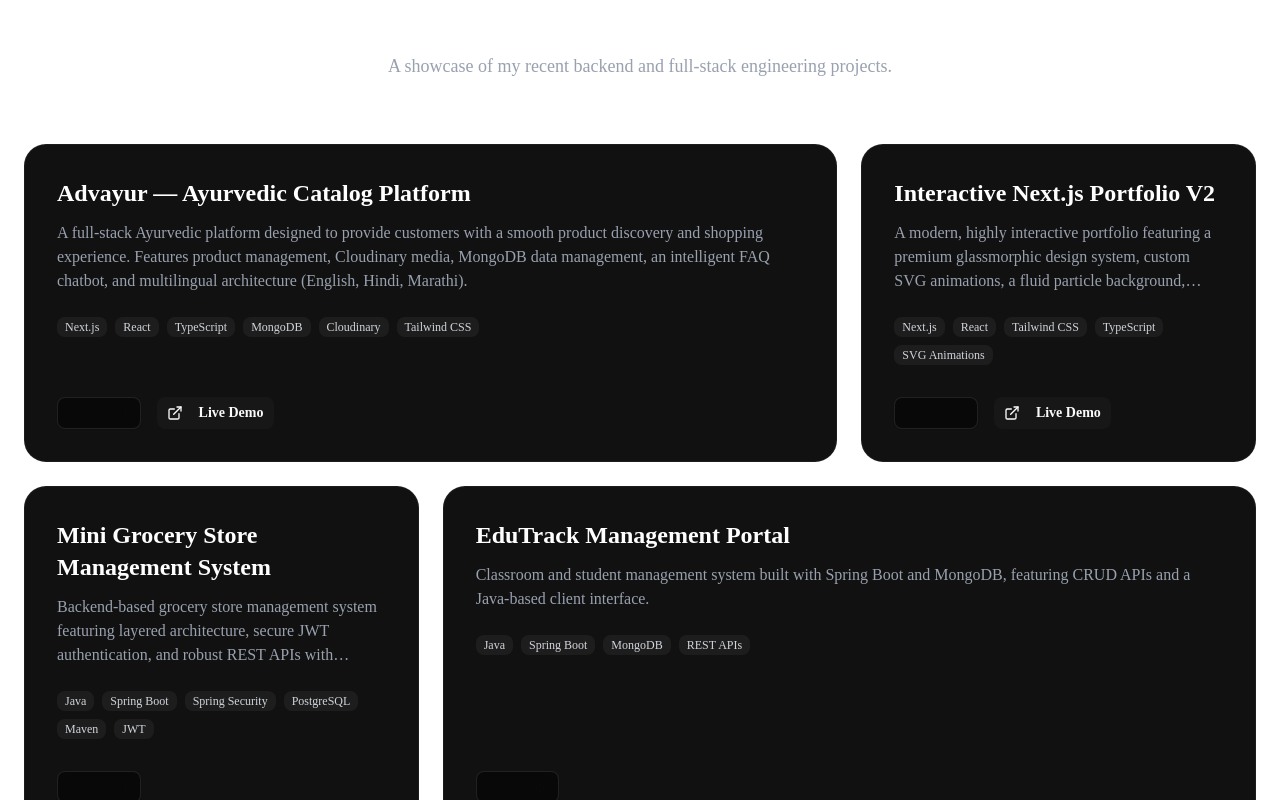
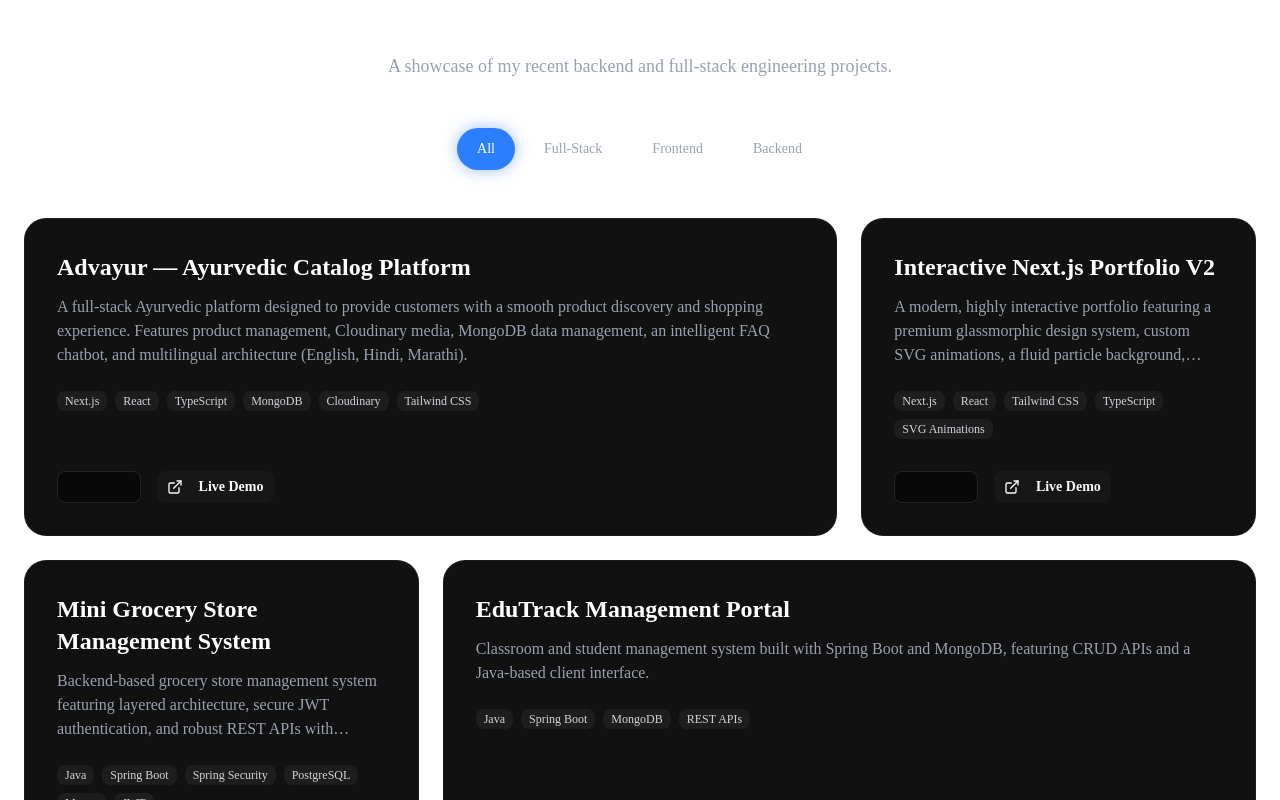
Before and after one commit to nirajkshirsagar007/Niraj_Kshirsagar_Portfolio, a Next.js app: page / in a window 1280 px wide. Shown: the part 2660-3460 px from the top of the page. Built offline with nearby package versions, Linux system fonts and the light colour scheme.

Commit message:
feat: add filterable projects section with data model and interactive UI components

```diff
--- a/src/components/shared/projects-section.tsx
+++ b/src/components/shared/projects-section.tsx
@@ -1,14 +1,30 @@
+"use client";
+
+import { useState, useMemo } from "react";
 import { projectsData } from "@/data/projects";
 import { Badge } from "@/components/ui/badge";
 import { buttonVariants } from "@/components/ui/button";
 import Link from "next/link";
 import { Code, ExternalLink } from "lucide-react";
+import { motion, AnimatePresence } from "framer-motion";
 
 export function ProjectsSection() {
+  const [activeCategory, setActiveCategory] = useState("All");
+
+  const categories = useMemo(() => {
+    const cats = new Set(projectsData.map(p => p.category));
+    return ["All", ...Array.from(cats)];
+  }, []);
+
+  const filteredProjects = useMemo(() => {
+    if (activeCategory === "All") return projectsData;
+    return projectsData.filter(p => p.category === activeCategory);
+  }, [activeCategory]);
+
   return (
     <section id="projects" className="py-24">
       <div className="container mx-auto px-4 md:px-6">
-        <div className="mb-16 text-center">
+        <div className="mb-12 text-center">
           <h2 className="text-4xl md:text-5xl font-extrabold tracking-tight mb-4 text-white">
             Selected Works
           </h2>
@@ -17,9 +33,35 @@ export function ProjectsSection() {
           </p>
         </div>
 
-        <div className="grid grid-cols-1 md:grid-cols-2 lg:grid-cols-3 gap-6 auto-rows-auto">
-          {projectsData.map((project, index) => (
-            <div
+        {/* Category Filter Tabs */}
+        <div className="flex flex-wrap justify-center gap-2 mb-12">
+          {categories.map((category) => (
+            <button
+              key={category}
+              onClick={() => setActiveCategory(category)}
+              className={`px-5 py-2.5 rounded-full text-sm font-medium transition-all duration-300 ${
+                activeCategory === category
+                  ? "bg-blue-500 text-white shadow-[0_0_15px_rgba(59,130,246,0.5)]"
+                  : "bg-white/5 text-gray-400 hover:bg-white/10 hover:text-white border border-white/5"
+              }`}
+            >
+              {category}
+            </button>
+          ))}
+        </div>
+
+        <motion.div
+          layout
+          className="grid grid-cols-1 md:grid-cols-2 lg:grid-cols-3 gap-6 auto-rows-auto"
+        >
+          <AnimatePresence mode="popLayout">
+            {filteredProjects.map((project, index) => (
+              <motion.div
+                layout
+                initial={{ opacity: 0, scale: 0.9 }}
+                animate={{ opacity: 1, scale: 1 }}
+                exit={{ opacity: 0, scale: 0.9, transition: { duration: 0.2 } }}
+                transition={{ duration: 0.3 }}
                 key={project.id}
                 className={`group relative flex flex-col justify-between bg-[#111111] border border-white/5 rounded-3xl overflow-hidden transition-all duration-500 hover:border-blue-500/30 hover:-translate-y-1 hover:shadow-2xl hover:shadow-blue-500/10 p-8 ${
                   index === 0 || index === 3 ? "lg:col-span-2" : "lg:col-span-1"
@@ -73,9 +115,10 @@ export function ProjectsSection() {
                     </Link>
                   )}
                 </div>
-            </div>
+              </motion.div>
             ))}
-        </div>
+          </AnimatePresence>
+        </motion.div>
       </div>
     </section>
   );
--- a/src/data/projects.ts
+++ b/src/data/projects.ts
@@ -3,6 +3,7 @@ export interface Project {
   title: string;
   description: string;
   technologies: string[];
+  category: string;
   link?: string;
   github?: string;
 }
@@ -13,6 +14,7 @@ export const projectsData: Project[] = [
     title: "Advayur — Ayurvedic Catalog Platform",
     description: "A full-stack Ayurvedic platform designed to provide customers with a smooth product discovery and shopping experience. Features product management, Cloudinary media, MongoDB data management, an intelligent FAQ chatbot, and multilingual architecture (English, Hindi, Marathi).",
     technologies: ["Next.js", "React", "TypeScript", "MongoDB", "Cloudinary", "Tailwind CSS"],
+    category: "Full-Stack",
     github: "https://github.com/nirajkshirsagar007/advayur-catalog",
     link: "https://advayurnaturals-git-develop-team-niraj.vercel.app/en",
   },
@@ -21,6 +23,7 @@ export const projectsData: Project[] = [
     title: "Interactive Next.js Portfolio V2",
     description: "A modern, highly interactive portfolio featuring a premium glassmorphic design system, custom SVG animations, a fluid particle background, Web3Forms contact integration, and responsive App Router architecture.",
     technologies: ["Next.js", "React", "Tailwind CSS", "TypeScript", "SVG Animations"],
+    category: "Frontend",
     github: "https://github.com/nirajkshirsagar007/Niraj_Kshirsagar_Portfolio",
     link: "https://niraj-kshirsagar-portfolio-tan.vercel.app/",
   },
@@ -29,6 +32,7 @@ export const projectsData: Project[] = [
     title: "Mini Grocery Store Management System",
     description: "Backend-based grocery store management system featuring layered architecture, secure JWT authentication, and robust REST APIs with Swagger documentation.",
     technologies: ["Java", "Spring Boot", "Spring Security", "PostgreSQL", "Maven", "JWT"],
+    category: "Backend",
     github: "https://github.com/nirajkshirsagar007/MiniGrocery",
   },
   {
@@ -36,6 +40,7 @@ export const projectsData: Project[] = [
     title: "EduTrack Management Portal",
     description: "Classroom and student management system built with Spring Boot and MongoDB, featuring CRUD APIs and a Java-based client interface.",
     technologies: ["Java", "Spring Boot", "MongoDB", "REST APIs"],
+    category: "Full-Stack",
     github: "https://github.com/nirajkshirsagar007/EduTrack-Classroom-Student-Management-Portal",
   },
   {
@@ -43,6 +48,7 @@ export const projectsData: Project[] = [
     title: "Customized DBMS",
     description: "Menu-driven Database Management System supporting CRUD operations and aggregate functions using in-memory Java Collections.",
     technologies: ["Java", "Collections Framework", "OOP"],
+    category: "Backend",
     github: "https://github.com/nirajkshirsagar007/Customised-Database-Management-System-DBMS-",
   },
   {
@@ -50,6 +56,7 @@ export const projectsData: Project[] = [
     title: "Generalized Data Structures Library",
     description: "Reusable implementations of linear and non-linear data structures, including BSTs and sorting algorithms, built with C++ templates.",
     technologies: ["C++", "Templates", "Data Structures"],
+    category: "Backend",
     github: "https://github.com/nirajkshirsagar007/Generalized-Data-Structures-Library-",
   },
 ];
```
Lines whose indentation alone changed are shown as unchanged.
